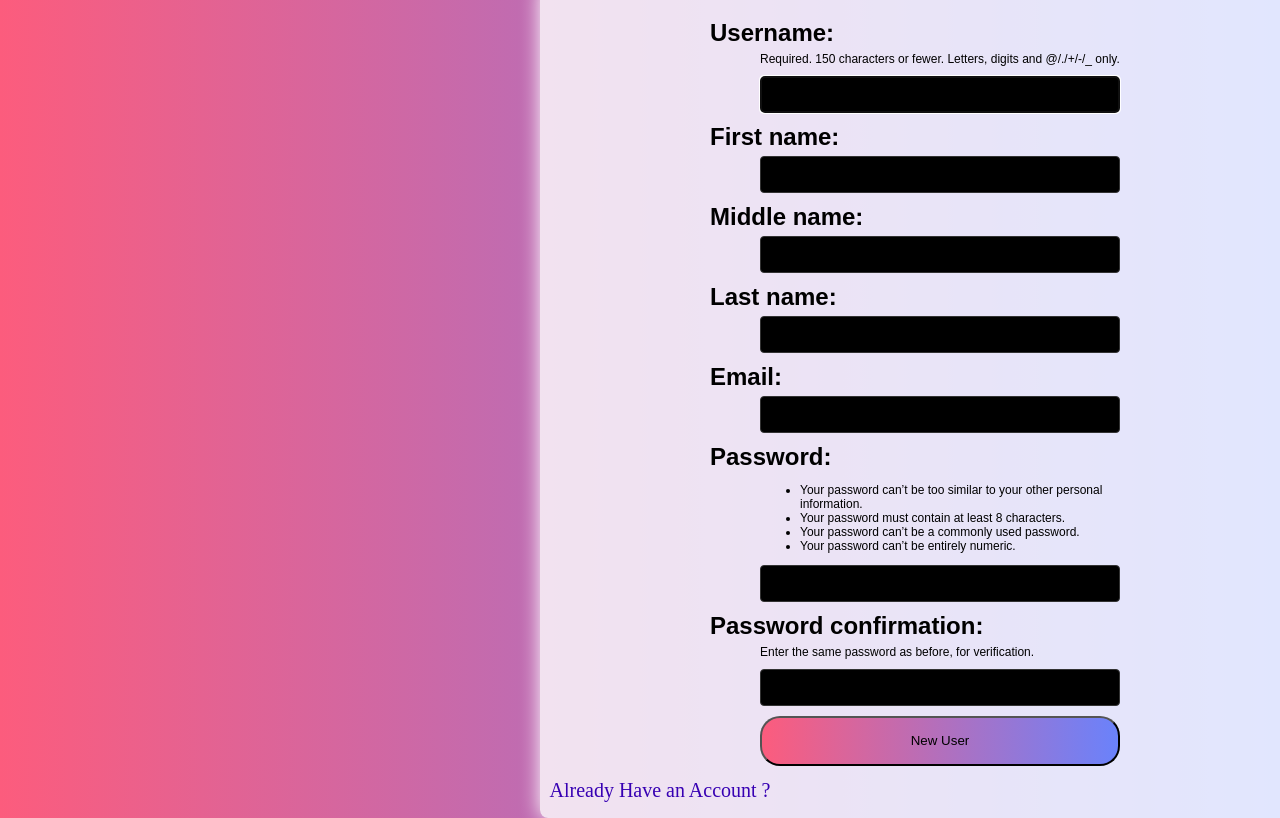
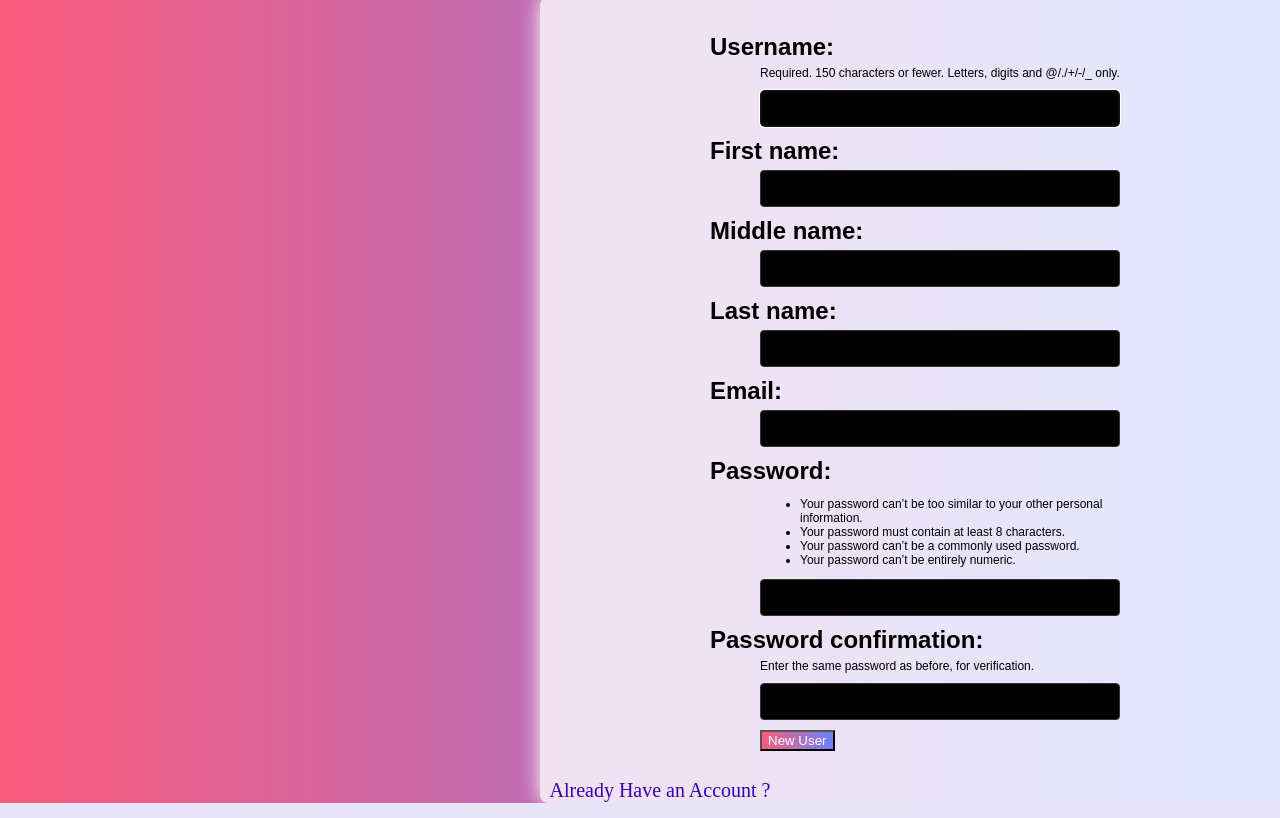
Before and after one commit to Wawayooo/DjangoSocialMedia, a Django app: page /signup/ in a window 1280 px wide; the page is wider, and only the part inside the window is pictured. Run offline with Django 5.2, Linux system fonts and the light colour scheme.

Commit message:
New Changes

```diff
--- a/Static/style/Signup.css
+++ b/Static/style/Signup.css
@@ -131,8 +131,4 @@ body {
 
 #CreateAccBtn{
   background: linear-gradient(to right, #fc5c7d, #6a82fb);
-  color:black;
-  width: 100%;
-  height: 50px;
-  border-radius: 20px;
 }
```
